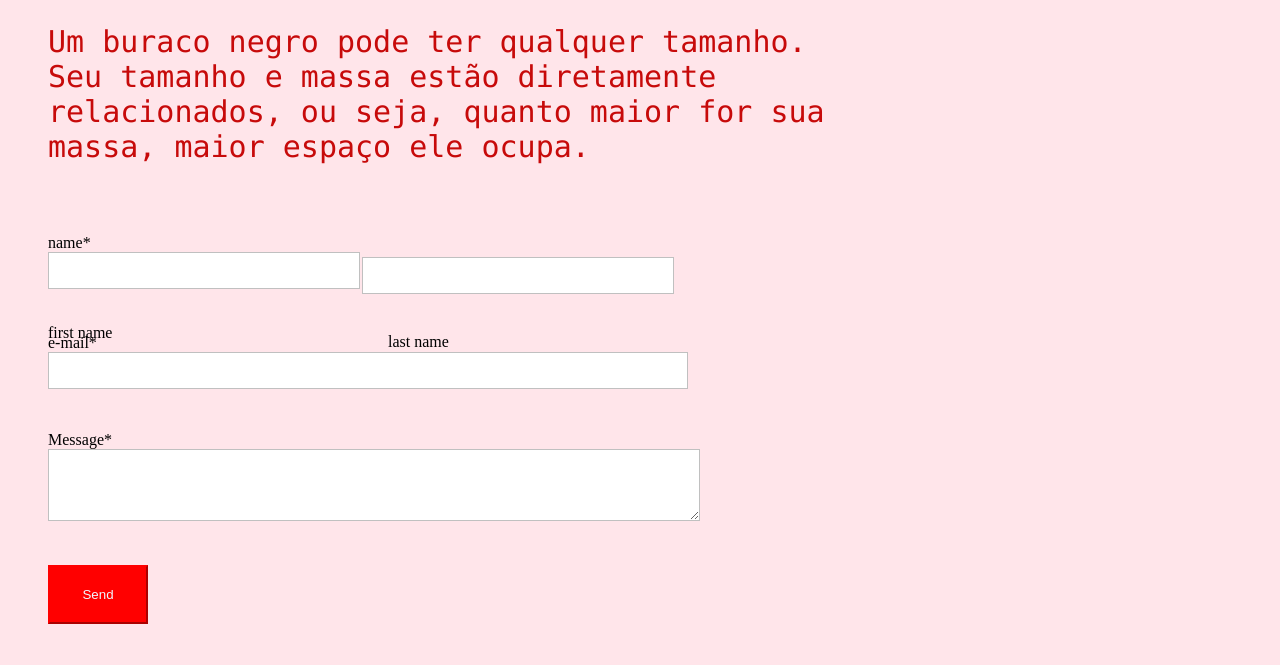
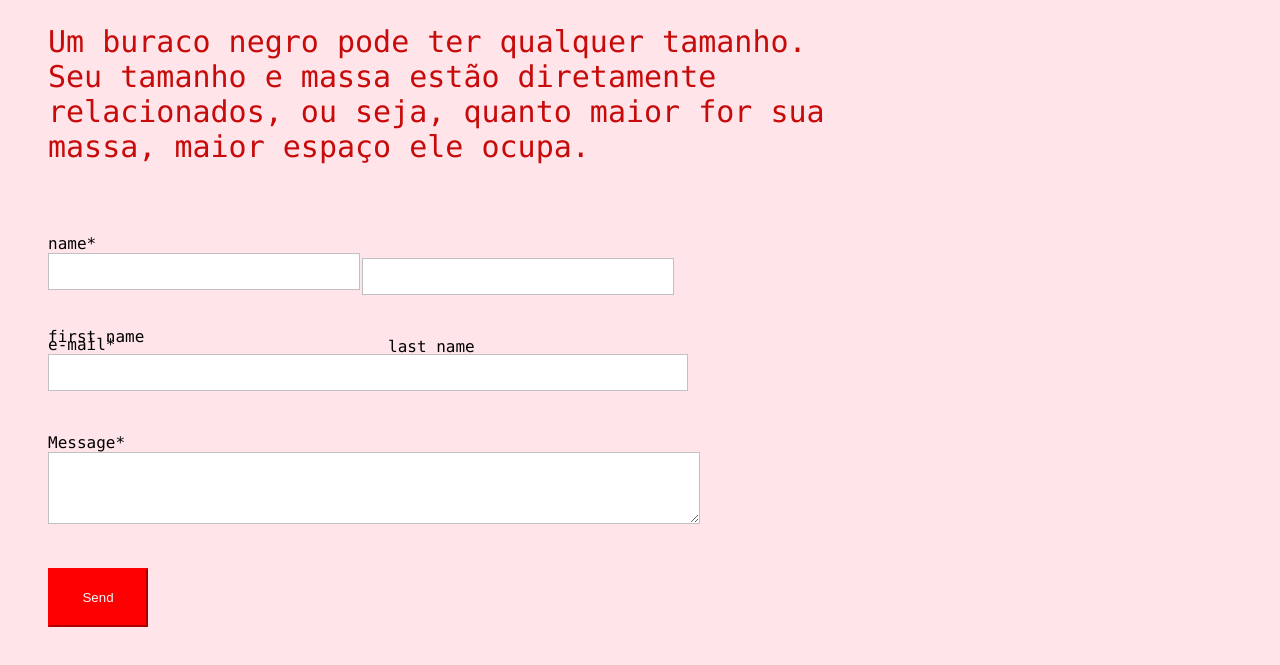
Before and after one commit to jurregenes/projeto.html, a plain HTML site: page contato.html in a window 1280 px wide. Shown: the part 101-766 px from the top of the page. Drawn offline with Linux system fonts and the light colour scheme.

Commit message:
fix-font

```diff
--- a/styles.css
+++ b/styles.css
@@ -81,7 +81,7 @@ html{
 .name{
     padding: 40px;
     width: 100px;
-
+    font-family:  "Lucida Console", "Courier New", monospace;
 }
 
 .name2{
@@ -113,6 +113,7 @@ html{
 .email{
     padding: 40px;
     width: 100px;
+    font-family:  "Lucida Console", "Courier New", monospace;
 }
 
 .email2{
@@ -128,6 +129,7 @@ html{
     padding: 40px;
     width: 100px;
     margin-top: -3%;
+    font-family:  "Lucida Console", "Courier New", monospace;
 }
 
 .buttom2{
@@ -142,6 +144,7 @@ html{
 .texto3{
     margin-top: -25%;
     margin-left: 40px;
+    font-family:  "Lucida Console", "Courier New", monospace;
 }
 
 .last2{
@@ -152,6 +155,7 @@ html{
 .last3{
     margin-top: -2%;
     margin-left: 380px;
+    font-family:  "Lucida Console", "Courier New", monospace;
 }
 
 .msg2{
```
